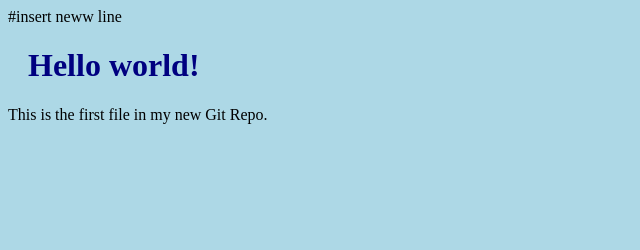
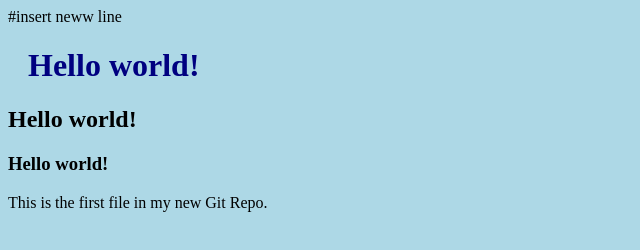
Before and after one commit to HyunChoi0310/git_test, a plain HTML site: page index.html in a window 1280 px wide. Shown: the whole page, without its empty margins (0-640 px from the left). Drawn offline with Linux system fonts and the light colour scheme.

Commit message:
No image, 3 titles

```diff
--- a/index.html
+++ b/index.html
@@ -8,6 +8,8 @@
 <body>
 
 <h1>Hello world!</h1>
+<h2>Hello world!</h2>
+<h3>Hello world!</h3>
 <p>This is the first file in my new Git Repo.</p>
 
 </body>
```
